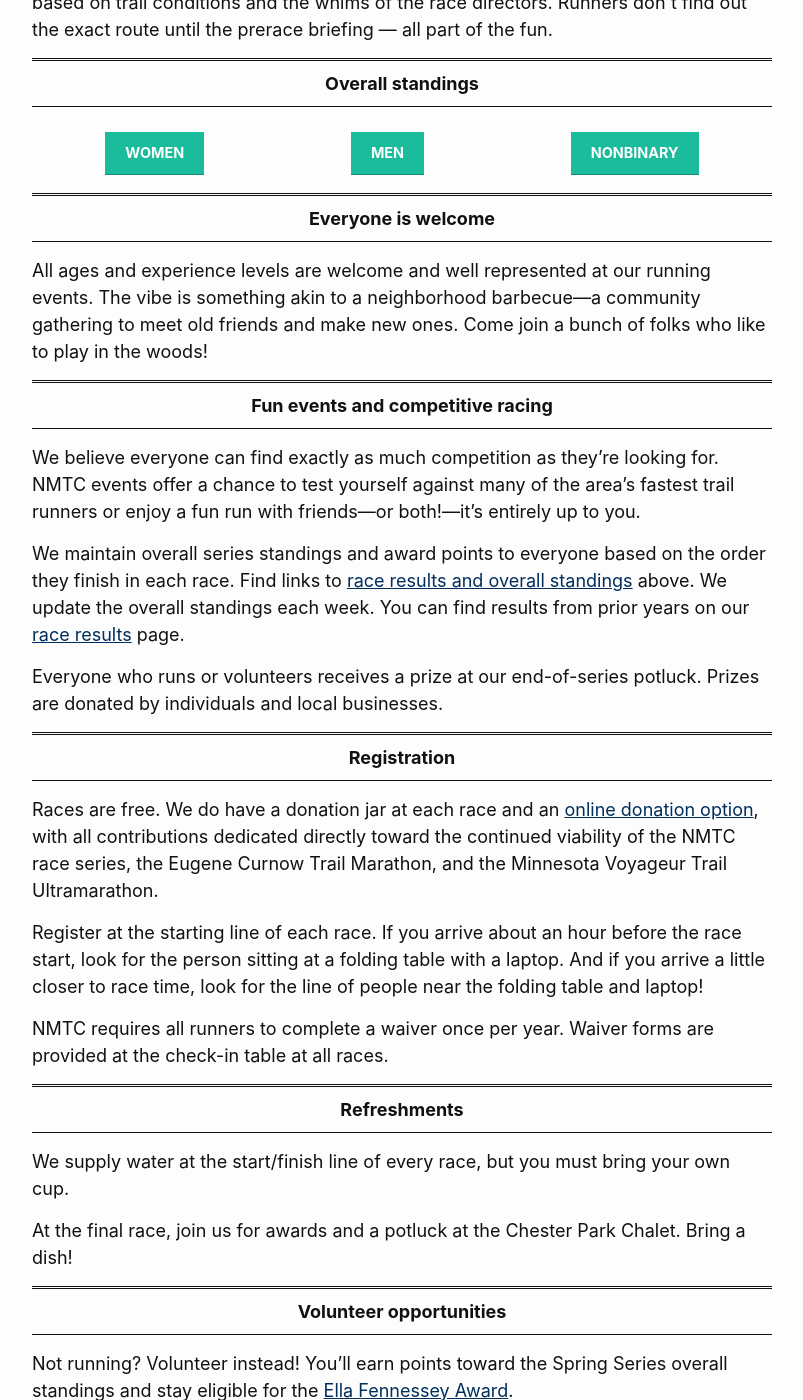
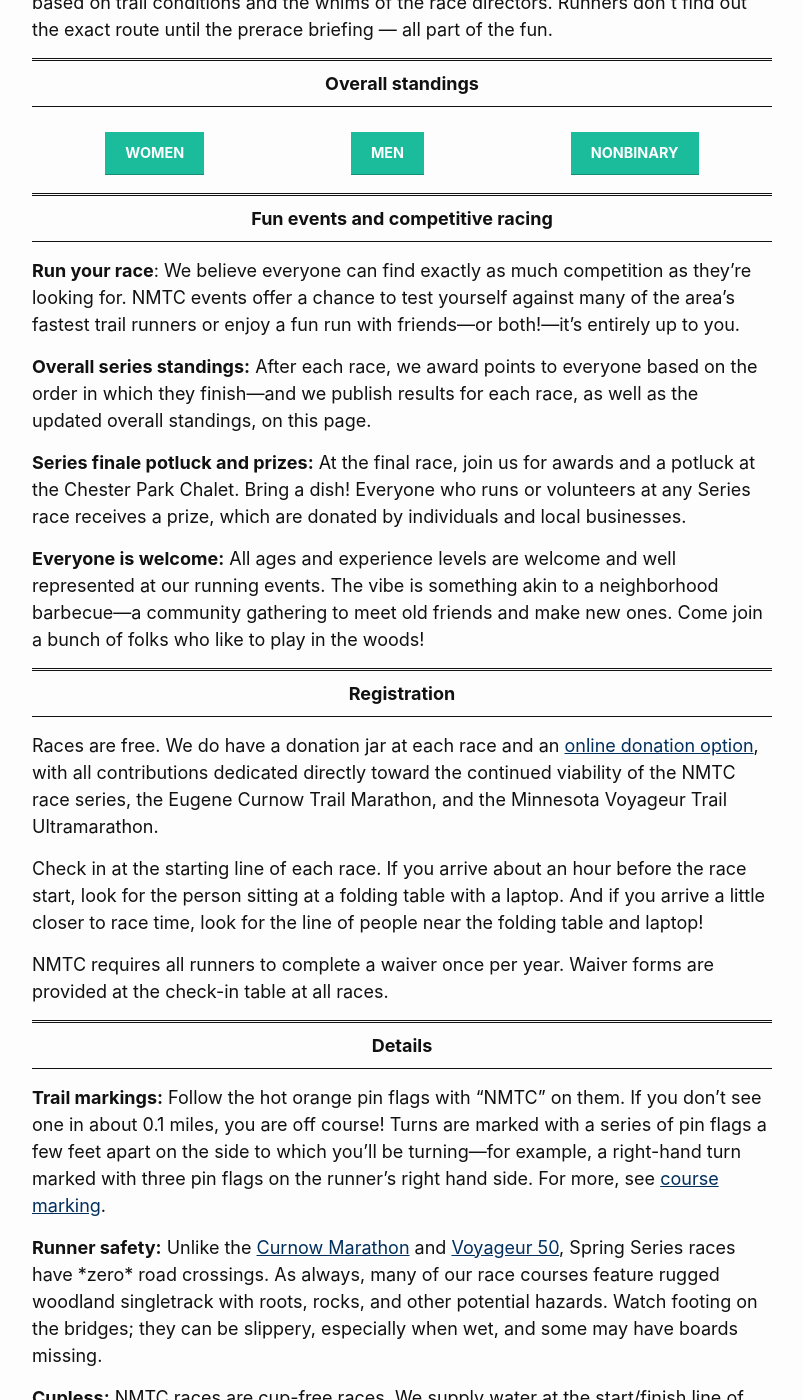
Before and after one commit to nmtc-run/nmtc-run.github.io, a Jekyll site: the page built from pages/series-spring.md, in a window 1280 px wide and 1400 px high, scrolled down 2356 px. Shown: the whole window, without its empty margins (238-1041 px from the left). Built offline with Jekyll 4.4.1, drawn with Linux system fonts in a browser that asks for light colours; some of the changed text lies outside the part shown.

Commit message:
added details to spring fall series

```diff
--- a/_includes/series-details.md
+++ b/_includes/series-details.md
@@ -8,31 +8,39 @@
   {% assign potluck = 'at the Lester Amity Chalet' %}
 {% endif %}
 
-# Everyone is welcome
-
-All ages and experience levels are welcome and well represented at our running events. The vibe is something akin to a neighborhood barbecue—a community gathering to meet old friends and make new ones. Come join a bunch of folks who like to play in the woods!
-
 # Fun events and competitive racing
 
-We believe everyone can find exactly as much competition as they’re looking for. NMTC events offer a chance to test yourself against many of the area’s fastest trail runners or enjoy a fun run with friends—or both!—it’s entirely up to you.
+**Run your race**: We believe everyone can find exactly as much competition as they’re looking for. NMTC events offer a chance to test yourself against many of the area’s fastest trail runners or enjoy a fun run with friends—or both!—it’s entirely up to you.
 
-We maintain overall series standings and award points to everyone based on the order they finish in each race. Find links to [race results and overall standings](#overall-standings) above. We update the overall standings each week. You can find results from prior years on our [race results](/results) page.
+**Overall series standings:** After each race, we award points to everyone based on the order in which they finish—and we publish results for each race, as well as the updated overall standings, on this page.
 
-Everyone who runs or volunteers receives a prize at our end-of-series potluck. Prizes are donated by individuals and local businesses.
+**Series finale potluck and prizes:** At the final race, join us for awards and a potluck {{ potluck }}. Bring a dish! Everyone who runs or volunteers at any Series race receives a prize, which are donated by individuals and local businesses.
+
+**Everyone is welcome:** All ages and experience levels are welcome and well represented at our running events. The vibe is something akin to a neighborhood barbecue—a community gathering to meet old friends and make new ones. Come join a bunch of folks who like to play in the woods!
 
 # Registration
 
 Races are free. We do have a donation jar at each race and an [online donation option](/donate), with all contributions dedicated directly toward the continued viability of the NMTC race series, the Eugene Curnow Trail Marathon, and the Minnesota Voyageur Trail Ultramarathon.
 
-Register at the starting line of each race. If you arrive about an hour before the race start, look for the person sitting at a folding table with a laptop. And if you arrive a little closer to race time, look for the line of people near the folding table and laptop!
+Check in at the starting line of each race. If you arrive about an hour before the race start, look for the person sitting at a folding table with a laptop. And if you arrive a little closer to race time, look for the line of people near the folding table and laptop!
 
 NMTC requires all runners to complete a waiver once per year. Waiver forms are provided at the check-in table at all races.
 
-# Refreshments
+# Details
 
-We supply water at the start/finish line of every race, but you must bring your own cup.
+**Trail markings:** Follow the hot orange pin flags with “NMTC” on them. If you don’t see one in about 0.1 miles, you are off course! Turns are marked with a series of pin flags a few feet apart on the side to which you’ll be turning—for example, a right-hand turn marked with three pin flags on the runner's right hand side. For more, see [course marking](/course-marking).
 
-At the final race, join us for awards and a potluck {{ potluck }}. Bring a dish!
+**Runner safety:** Unlike the [Curnow Marathon](/curnow) and [Voyageur 50](/voyageur), {{ springFall }} Series races have \*zero\* road crossings. As always, many of our race courses feature rugged woodland singletrack with roots, rocks, and other potential hazards. Watch footing on the bridges; they can be slippery, especially when wet, and some may have boards missing.
+
+**Cupless:** NMTC races are cup-free races. We supply water at the start/finish line of every race, but you must bring your own cup.
+
+**Potluck:** Join us after the final race for the potluck {{ potluck }}. Remember to bring a dish!
+
+**Awards:** Everyone who runs or volunteers at any Series race gets a prize. Prizes are donated by individuals and local businesses.
+
+**Race results:** Links to historical results are posted above. Click on the race name, then click the year to see results.
+
+**Photos:** Photos are often uploaded to the [NMTC Facebook page](https://www.facebook.com/runnmtc).
 
 # Volunteer opportunities
 
```
Also changed, not shown: pages/event-voyageur.md (+1 -1 lines), pages/series-fall.md (+1 -1 lines), pages/series-spring.md (+1 -1 lines).
